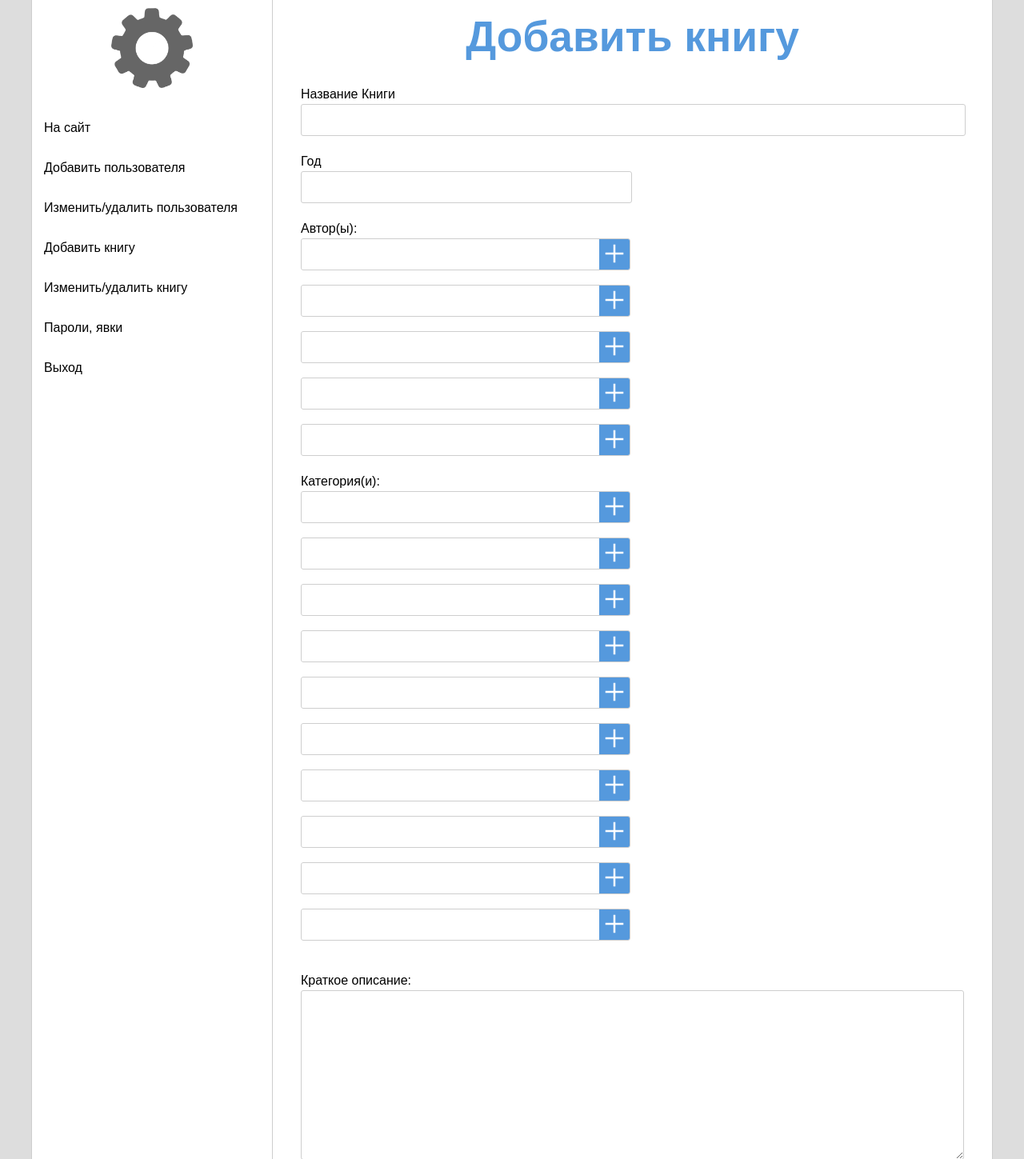
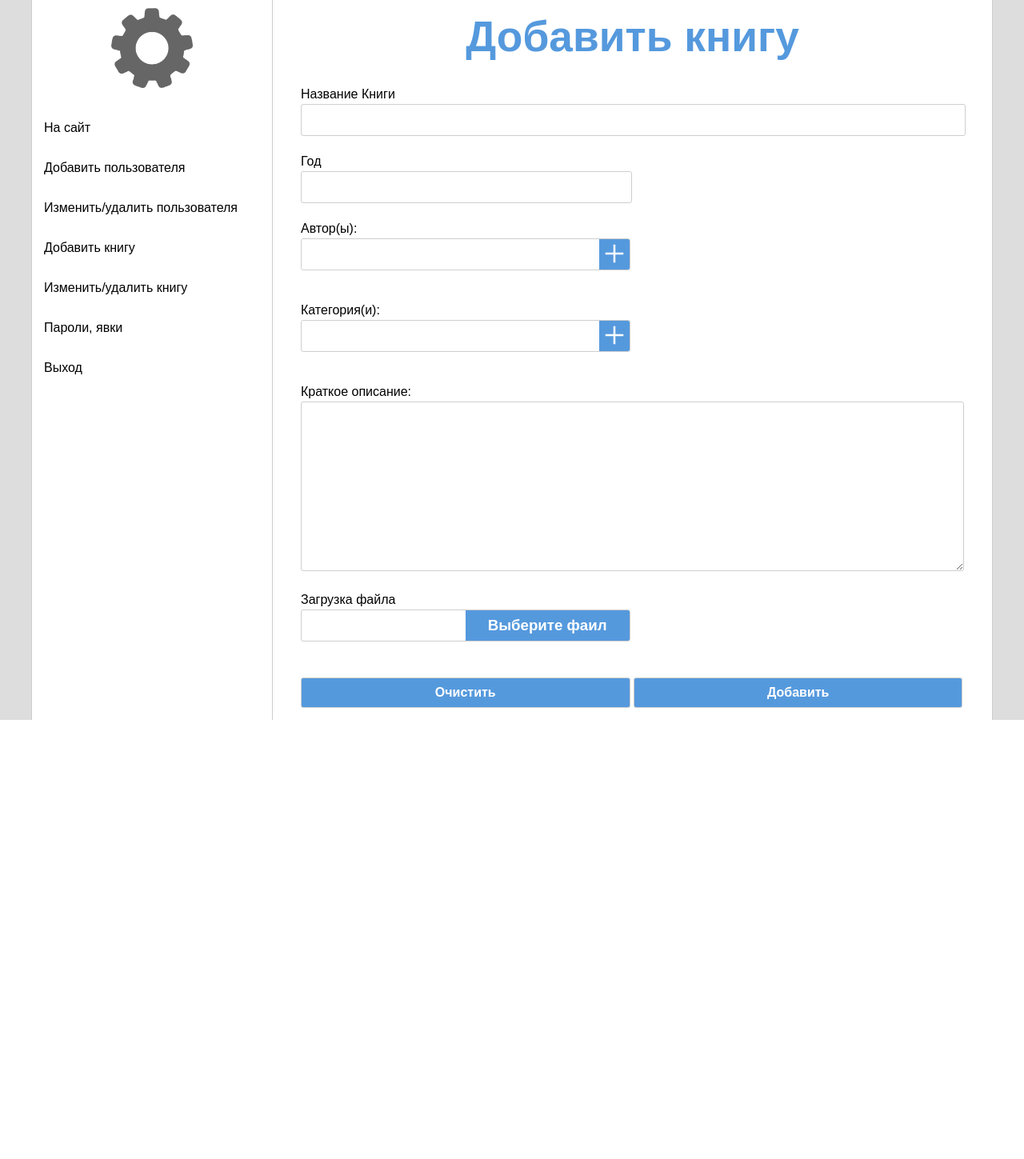
Before and after one commit to wKostyaw/vat-el-lib, a PHP site: page /AddBookForm.php in a window 1280 px wide. Shown: the top 1449 px of the page at 80% size. After the commit the page ends 900 px from the top, so only its background shows below. Run offline with PHP 8.4, Linux system fonts and the light colour scheme; a user stored in the database is signed in; data comes from the database, SQL or seed files in the repository; data that the repository does not hold is empty.

Commit message:
Спрятал инпуты
Извек, как заказывал

```diff
--- a/AddBookForm.php
+++ b/AddBookForm.php
@@ -102,52 +102,49 @@
 					<!-- АВТОРЫ -->
 					<div class="Category">
 						<p class="CategoryName">Автор(ы):</p>
-						<div class="Testik">
-							<div class="AddTagContainer">
-								<input type="text" id="SearchBox" class="TextInput TagSearch">
-								<button Class="FormButton AddBookCategory Add" type="button" >
+						<div class="BookAuthorContainer">
+							<div class="AddBookAuthorContainer">
+								<input type="text" id="SearchBox" class="TextInput BookAuthor">
+								<button Class="FormButton AddBookAuthor Add" type="button" >
 									<svg x="0px" y="0px" width="30" height="30" viewBox="0 0 192 192" style=" fill:#FFF;"><path d="M88,24v64h-64v16h64v64h16v-64h64v-16h-64v-64z"></path></svg>
 								</button>
 							</div>
 							<div id="responseAuthors" class="HintBox"></div>
 							<br>
 						</div>
-						<div class="Testik" id="testik1">
-							<div class="AddTagContainer">
-								<input type="text" id="SearchBox1" class="TextInput TagSearch">
-								<button Class="FormButton AddBookCategory Add" type="button" >
+						<div class="BookAuthorContainer">
+							<div class="AddBookAuthorContainer">
+								<input type="text" id="SearchBox1" class="TextInput BookAuthor">
+								<button Class="FormButton AddBookAuthor Add" type="button" >
 									<svg x="0px" y="0px" width="30" height="30" viewBox="0 0 192 192" style=" fill:#FFF;"><path d="M88,24v64h-64v16h64v64h16v-64h64v-16h-64v-64z"></path></svg>
 								</button>
 							</div>
 							<div id="responseAuthors1" class="HintBox"></div>
 							<br>
 						</div>
-						<div class="Testik">
-							<div class="AddTagContainer">
-								<input type="text" id="SearchBox2" class="TextInput TagSearch">
-								<button Class="FormButton AddBookCategory Add" type="button" >
+						<div class="BookAuthorContainer">
+							<div class="AddBookAuthorContainer">
+								<input type="text" id="SearchBox2" class="TextInput BookAuthor">
+								<button Class="FormButton AddBookAuthor Add" type="button" >
 									<svg x="0px" y="0px" width="30" height="30" viewBox="0 0 192 192" style=" fill:#FFF;"><path d="M88,24v64h-64v16h64v64h16v-64h64v-16h-64v-64z"></path></svg>
 								</button>
 							</div>
 							<div id="responseAuthors2" class="HintBox"></div>
 							<br>
 						</div>
-						<div class="Testik">
-							<div class="AddTagContainer">
-								<input type="text" id="SearchBox3" class="TextInput TagSearch">
-								<button Class="FormButton AddBookCategory Add" type="button" >
+						<div class="BookAuthorContainer">
+							<div class="AddBookAuthorContainer">
+								<input type="text" id="SearchBox3" class="TextInput BookAuthor">
+								<button Class="FormButton AddBookAuthor Add" type="button" >
 									<svg x="0px" y="0px" width="30" height="30" viewBox="0 0 192 192" style=" fill:#FFF;"><path d="M88,24v64h-64v16h64v64h16v-64h64v-16h-64v-64z"></path></svg>
 								</button>
 							</div>
 							<div id="responseAuthors3" class="HintBox"></div>
 							<br>
 						</div>
-						<div class="Testik">
-							<div class="AddTagContainer">
-								<input type="text" id="SearchBox4" class="TextInput TagSearch">
-								<button Class="FormButton AddBookCategory Add" type="button" >
-									<svg x="0px" y="0px" width="30" height="30" viewBox="0 0 192 192" style=" fill:#FFF;"><path d="M88,24v64h-64v16h64v64h16v-64h64v-16h-64v-64z"></path></svg>
-								</button>
+						<div class="BookAuthorContainer">
+							<div class="AddBookAuthorContainer">
+								<input type="text" id="SearchBox4" class="TextInput BookAuthor" hidden>
 							</div>
 						<div id="responseAuthors4" class="HintBox"></div>
 						</div>
@@ -155,9 +152,9 @@
 					<!-- КАТЕГОРИИ -->
 					<div class="Category">
 						<p class="CategoryName">Категория(и):</p>
-						<div class="Testik">
-							<div class="AddTagContainer">
-								<input type="text" id="SearchBoxCategory1" class="TextInput TagSearch">
+						<div class="BookCategoryContainer">
+							<div class="AddBookCategoryContainer">
+								<input type="text" id="SearchBoxCategory1" class="TextInput BookCategory">
 								<button Class="FormButton AddBookCategory Add" type="button">
 									<svg x="0px" y="0px" width="30" height="30" viewBox="0 0 192 192" style=" fill:#FFF;"><path d="M88,24v64h-64v16h64v64h16v-64h64v-16h-64v-64z"></path></svg>
 								</button>
@@ -165,9 +162,9 @@
 							<div id="responseCategory1" class="HintBox"></div>
 							<br>
 						</div>
-						<div class="Testik">
-							<div class="AddTagContainer">
-								<input type="text" id="SearchBoxCategory2" class="TextInput TagSearch">
+						<div class="BookCategoryContainer">
+							<div class="AddBookCategoryContainer">
+								<input type="text" id="SearchBoxCategory2" class="TextInput BookCategory">
 								<button Class="FormButton AddBookCategory Add" type="button">
 									<svg x="0px" y="0px" width="30" height="30" viewBox="0 0 192 192" style=" fill:#FFF;"><path d="M88,24v64h-64v16h64v64h16v-64h64v-16h-64v-64z"></path></svg>
 								</button>
@@ -175,9 +172,9 @@
 							<div id="responseCategory2" class="HintBox"></div>
 							<br>
 						</div>
-						<div class="Testik">
-							<div class="AddTagContainer">
-								<input type="text" id="SearchBoxCategory3" class="TextInput TagSearch">
+						<div class="BookCategoryContainer">
+							<div class="AddBookCategoryContainer">
+								<input type="text" id="SearchBoxCategory3" class="TextInput BookCategory">
 								<button Class="FormButton AddBookCategory Add" type="button">
 									<svg x="0px" y="0px" width="30" height="30" viewBox="0 0 192 192" style=" fill:#FFF;"><path d="M88,24v64h-64v16h64v64h16v-64h64v-16h-64v-64z"></path></svg>
 								</button>
@@ -185,9 +182,9 @@
 							<div id="responseCategory3" class="HintBox"></div>
 							<br>
 						</div>
-						<div class="Testik">
-							<div class="AddTagContainer">
-								<input type="text" id="SearchBoxCategory4" class="TextInput TagSearch">
+						<div class="BookCategoryContainer">
+							<div class="AddBookCategoryContainer">
+								<input type="text" id="SearchBoxCategory4" class="TextInput BookCategory">
 								<button Class="FormButton AddBookCategory Add" type="button">
 									<svg x="0px" y="0px" width="30" height="30" viewBox="0 0 192 192" style=" fill:#FFF;"><path d="M88,24v64h-64v16h64v64h16v-64h64v-16h-64v-64z"></path></svg>
 								</button>
@@ -195,9 +192,9 @@
 							<div id="responseCategory4" class="HintBox"></div>
 							<br>
 						</div>
-						<div class="Testik">
-							<div class="AddTagContainer">
-								<input type="text" id="SearchBoxCategory5" class="TextInput TagSearch">
+						<div class="BookCategoryContainer">
+							<div class="AddBookCategoryContainer">
+								<input type="text" id="SearchBoxCategory5" class="TextInput BookCategory">
 								<button Class="FormButton AddBookCategory Add" type="button">
 									<svg x="0px" y="0px" width="30" height="30" viewBox="0 0 192 192" style=" fill:#FFF;"><path d="M88,24v64h-64v16h64v64h16v-64h64v-16h-64v-64z"></path></svg>
 								</button>
@@ -205,9 +202,9 @@
 							<div id="responseCategory5" class="HintBox"></div>
 							<br>
 						</div>
-						<div class="Testik">
-							<div class="AddTagContainer">
-								<input type="text" id="SearchBoxCategory6" class="TextInput TagSearch">
+						<div class="BookCategoryContainer">
+							<div class="AddBookCategoryContainer">
+								<input type="text" id="SearchBoxCategory6" class="TextInput BookCategory">
 								<button Class="FormButton AddBookCategory Add" type="button">
 									<svg x="0px" y="0px" width="30" height="30" viewBox="0 0 192 192" style=" fill:#FFF;"><path d="M88,24v64h-64v16h64v64h16v-64h64v-16h-64v-64z"></path></svg>
 								</button>
@@ -215,9 +212,9 @@
 							<div id="responseCategory6" class="HintBox"></div>
 							<br>
 						</div>
-						<div class="Testik">
-							<div class="AddTagContainer">
-								<input type="text" id="SearchBoxCategory7" class="TextInput TagSearch">
+						<div class="BookCategoryContainer">
+							<div class="AddBookCategoryContainer">
+								<input type="text" id="SearchBoxCategory7" class="TextInput BookCategory">
 								<button Class="FormButton AddBookCategory Add" type="button">
 									<svg x="0px" y="0px" width="30" height="30" viewBox="0 0 192 192" style=" fill:#FFF;"><path d="M88,24v64h-64v16h64v64h16v-64h64v-16h-64v-64z"></path></svg>
 								</button>
@@ -225,9 +222,9 @@
 							<div id="responseCategory7" class="HintBox"></div>
 							<br>
 						</div>
-						<div class="Testik">
-							<div class="AddTagContainer">
-								<input type="text" id="SearchBoxCategory8" class="TextInput TagSearch">
+						<div class="BookCategoryContainer">
+							<div class="AddBookCategoryContainer">
+								<input type="text" id="SearchBoxCategory8" class="TextInput BookCategory">
 								<button Class="FormButton AddBookCategory Add" type="button">
 									<svg x="0px" y="0px" width="30" height="30" viewBox="0 0 192 192" style=" fill:#FFF;"><path d="M88,24v64h-64v16h64v64h16v-64h64v-16h-64v-64z"></path></svg>
 								</button>
@@ -235,9 +232,9 @@
 							<div id="responseCategory8" class="HintBox"></div>
 							<br>
 						</div>
-						<div class="Testik">
-							<div class="AddTagContainer">
-								<input type="text" id="SearchBoxCategory9" class="TextInput TagSearch">
+						<div class="BookCategoryContainer">
+							<div class="AddBookCategoryContainer">
+								<input type="text" id="SearchBoxCategory9" class="TextInput BookCategory">
 								<button Class="FormButton AddBookCategory Add" type="button">
 									<svg x="0px" y="0px" width="30" height="30" viewBox="0 0 192 192" style=" fill:#FFF;"><path d="M88,24v64h-64v16h64v64h16v-64h64v-16h-64v-64z"></path></svg>
 								</button>
@@ -245,12 +242,9 @@
 							<div id="responseCategory9" class="HintBox"></div>
 							<br>
 						</div>
-						<div class="Testik">
-							<div class="AddTagContainer">
-								<input type="text" id="SearchBoxCategory10" class="TextInput TagSearch">
-								<button Class="FormButton AddBookCategory Add" type="button">
-									<svg x="0px" y="0px" width="30" height="30" viewBox="0 0 192 192" style=" fill:#FFF;"><path d="M88,24v64h-64v16h64v64h16v-64h64v-16h-64v-64z"></path></svg>
-								</button>
+						<div class="BookCategoryContainer">
+							<div class="AddBookCategoryContainer">
+								<input type="text" id="SearchBoxCategory10" class="TextInput BookCategory">
 							</div>
 							<div id="responseCategory10" class="HintBox"></div>
 							<br>
--- a/Css/AddBookForm.css
+++ b/Css/AddBookForm.css
@@ -23,7 +23,7 @@
 	font-size: 14pt;
 	padding-left: 5px;
 }
-.AddTagContainer, .AddFileContainer {
+.AddBookCategoryContainer, .AddBookAuthorContainer, .AddFileContainer {
 	display: flex;
 	flex-direction: row;
 	border: 1px solid #CECECE;
@@ -31,10 +31,10 @@
 	overflow: hidden;
 	width: calc(50% - 5px);
 }
-.TagSearch {
+.BookAuthor, .BookCategory {
 	border: none;
 	height: 36px;
-	width: calc(100% - 41px);
+	width: 100%;
 }
 .BookName {
 	width: calc(100% - 7px);
@@ -96,9 +96,12 @@
 	font-size: 12pt;
 	font-weight: 700;
 }
-
-.Testik {
+.BookCategoryContainer, .BookAuthorContainer {
 	position: relative;
+	display: none;
+}
+.BookCategoryContainer:first-of-type, .BookAuthorContainer:first-of-type {
+	display: block;
 }
 .HintBox {
 	max-height: 161px;
--- a/Js/AddOneMore.js
+++ b/Js/AddOneMore.js
@@ -432,6 +432,15 @@ $(document).ready(), function() {
 		$("#SearchBox4").val(author4);
 		$("#responseAuthors4").html("");
 	});
+	// Отображение слудующего автора/категорий
+	$('.AddBookAuthor').on('click', function() {
+		$(this).css('display', 'none');
+		$(this).parents(".BookAuthorContainer").next(".BookAuthorContainer").css('display', 'block');
+	});
+	$('.AddBookCategory').on('click', function() {
+		$(this).css('display', 'none');
+		$(this).parents(".BookCategoryContainer").next(".BookCategoryContainer").css('display', 'block');
+	});
 
 	// Добавление тега на страницу
 	/*$(document).on('click', '.Add', function () {
```
